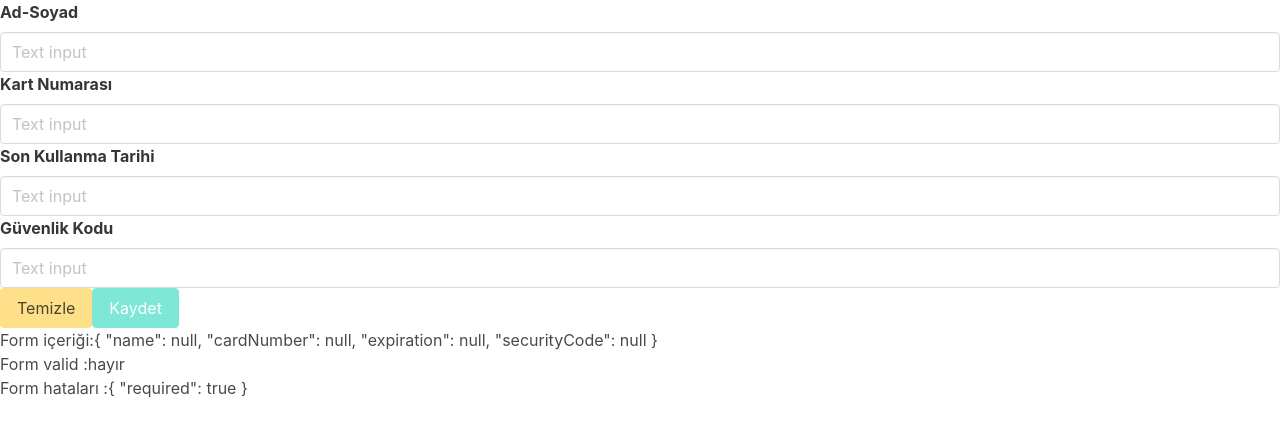
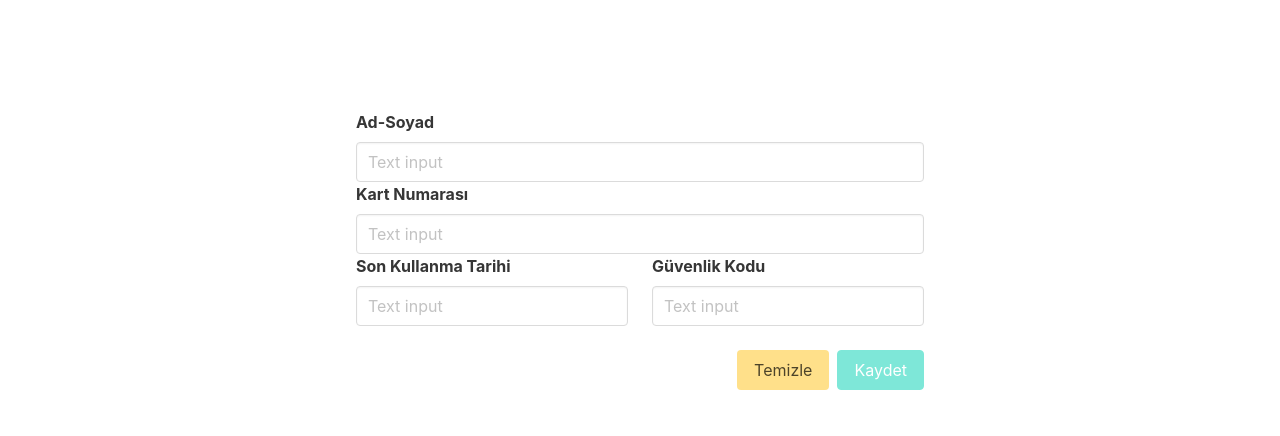
Before and after one commit to SerapErkan/ReactiveForm-PaymentCard, an Angular app in the folder creditcard/: page / in a window 1280 px wide. Shown: the top 436 px of the page. Built offline with nearby package versions, Linux system fonts and the light colour scheme.

Commit message:
css edits

```diff
--- a/creditcard/src/app/cardform/cardform.component.html
+++ b/creditcard/src/app/cardform/cardform.component.html
@@ -1,13 +1,32 @@
+
+<div class="container">
+
+
 <form [formGroup]="cardForm" (ngSubmit)="onSubmit()">
 
     <app-input label="Ad-Soyad" [control]="convertToFormControl(cardForm.get('name'))"></app-input>
     <app-input label="Kart Numarası" [control]="convertToFormControl(cardForm.get('cardNumber'))"></app-input>
-    <app-input label="Son Kullanma Tarihi" [control]="convertToFormControl(cardForm.get('expiration'))"></app-input>
-    <app-input label="Güvenlik Kodu" [control]="convertToFormControl(cardForm.get('securityCode'))"></app-input>
+
+
+    <div class="columns">
+        <div class="column">
+            <app-input label="Son Kullanma Tarihi" [control]="convertToFormControl(cardForm.get('expiration'))"></app-input>
+        </div>
+        <div class="column">
+            <app-input label="Güvenlik Kodu" [control]="convertToFormControl(cardForm.get('securityCode'))"></app-input>
+        </div>
+
+      </div>
+
+
+      <div class="buttons"style="display:flex;justify-content:flex-end;">
     <button class="button is-primary is-warning" (click)="ResetForm()" type="button">Temizle</button>
     <button class="button is-primary is-primary" [disabled]="cardForm.invalid" type="submit">Kaydet</button>
+      </div>
 </form>
 
-<div>Form içeriği:{{ cardForm.value | json }}</div>
+<!-- <div>Form içeriği:{{ cardForm.value | json }}</div>
 <div>Form valid :{{ cardForm.valid ? "evet" : "hayır" }}</div>
-<div>Form hataları :{{ cardForm.get("name")?.errors | json }}</div>
+<div>Form hataları :{{ cardForm.get("name")?.errors | json }}</div> -->
+
+</div>
--- a/creditcard/src/index.html
+++ b/creditcard/src/index.html
@@ -7,7 +7,7 @@
   <meta name="viewport" content="width=device-width, initial-scale=1">
   <link rel="icon" type="image/x-icon" href="favicon.ico">
 </head>
-<body>
+<body class="mainbody">
   <app-root></app-root>
 </body>
 </html>
--- a/creditcard/src/styles.scss
+++ b/creditcard/src/styles.scss
@@ -1,2 +1,10 @@
 /* You can add global styles to this file, and also import other style files */
-@import "bulma/css/bulma.css"
+@import "bulma/css/bulma.css";
+
+.mainbody
+{
+display: flex;
+justify-content: center;
+align-items: center;
+min-height: 500px;
+}
```
